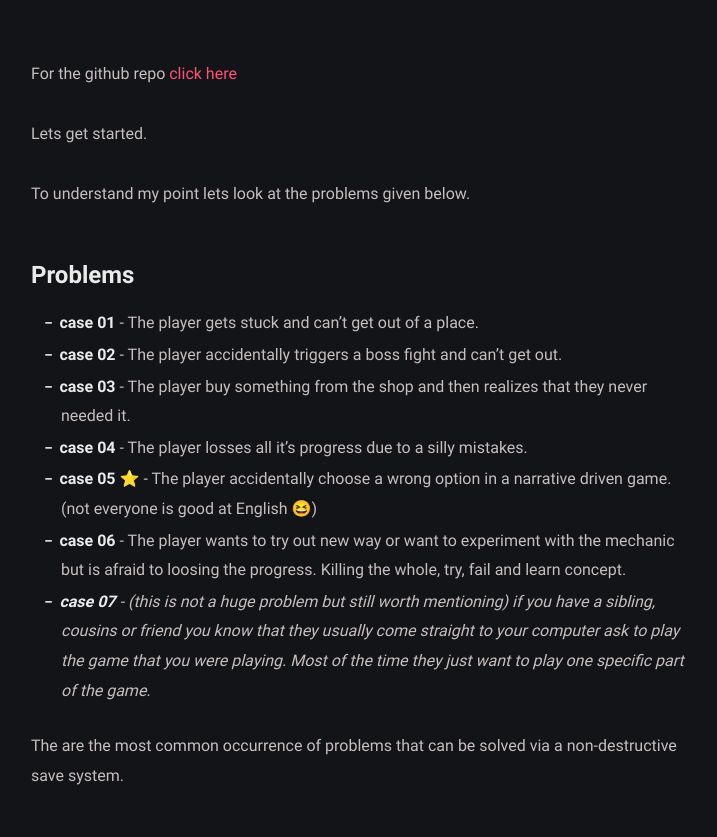
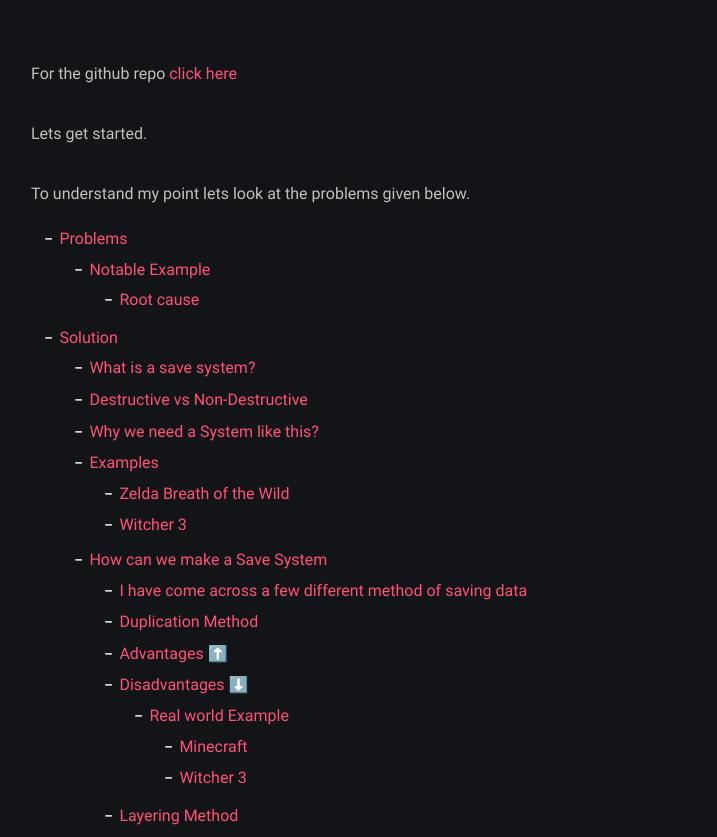
Before and after one commit to mayank-prasoon/gamedesign.github.io, a Jekyll site: the page built from _posts/2021-06-02-a-guide-on-save-system-for-non-linear-game.md, in a window 1280 px wide and 1400 px high, scrolled down 1023 px. Shown: the top 837 px of the window, without its empty margins (279-996 px from the left). Built offline with Jekyll 4.4.1, drawn with Linux system fonts in a browser that asks for light colours; some of the changed text lies outside the part shown.

Commit message:
Update 2021-06-02-a-guide-on-save-system-for-non-linear-game.md

```diff
--- a/_posts/2021-06-02-a-guide-on-save-system-for-non-linear-game.md
+++ b/_posts/2021-06-02-a-guide-on-save-system-for-non-linear-game.md
@@ -21,6 +21,31 @@ For the github repo [click here](https://github.com/mayank-prasoon/save-system-t
 Lets get started.
 
 To understand my point lets look at the problems given below.
+
+- [Problems](#problems)
+  - [Notable Example](#notable-example)
+    - [Root cause](#root-cause)
+- [Solution](#solution)
+    - [What is a save system?](#what-is-a-save-system)
+    - [Destructive vs Non-Destructive](#destructive-vs-non-destructive)
+    - [Why we need a System like this?](#why-we-need-a-system-like-this)
+  - [Examples](#examples)
+    - [Zelda Breath of the Wild](#zelda-breath-of-the-wild)
+    - [Witcher 3](#witcher-3)
+  - [How can we make a Save System](#how-can-we-make-a-save-system)
+    - [I have come across a few different method of saving data](#i-have-come-across-a-few-different-method-of-saving-data)
+    - [Duplication Method](#duplication-method)
+    - [Advantages ⬆️](#advantages-️)
+    - [Disadvantages ⬇️](#disadvantages-️)
+      - [Real world Example](#real-world-example)
+        - [Minecraft](#minecraft)
+        - [Witcher 3](#witcher-3-1)
+    - [Layering Method](#layering-method)
+      - [Lets understand it with a bit of code](#lets-understand-it-with-a-bit-of-code)
+      - [Advantages ⬆️](#advantages-️-1)
+      - [Disadvantages ⬇️](#disadvantages-️-1)
+    - [Practical Application](#practical-application)
+  - [duplication vs Layering](#duplication-vs-layering)
 
 # Problems
 
```
